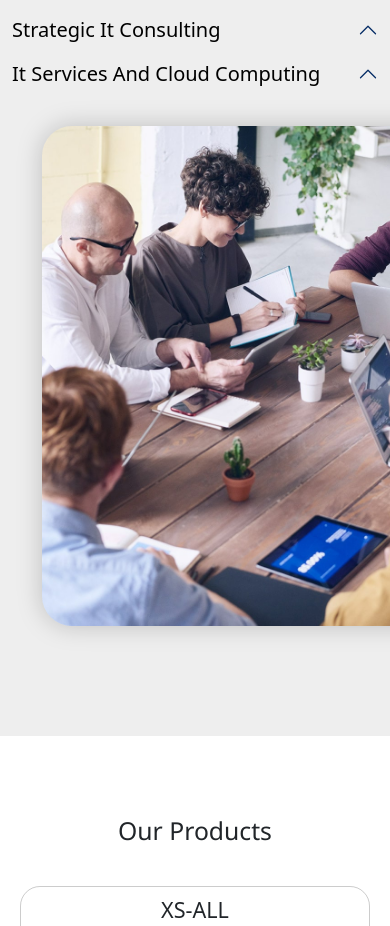
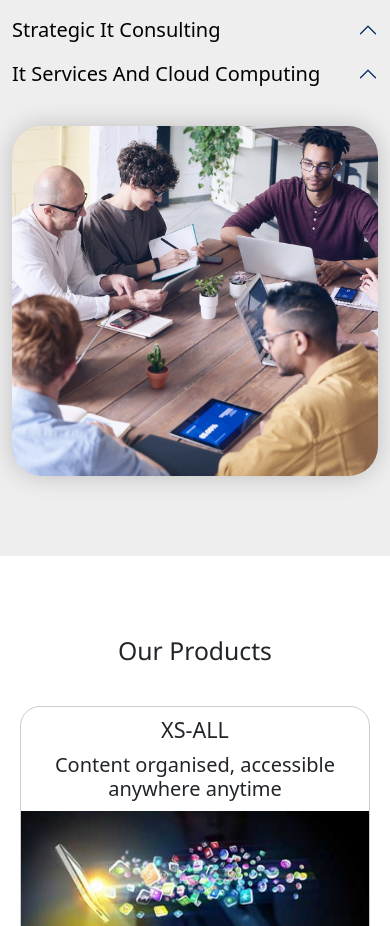
Before and after one commit to curiousdilip/paramarsh, a Next.js app: page / in a window 390 px wide. Shown: the part 1788-2714 px from the top of the page. Built offline with nearby package versions, Linux system fonts and the light colour scheme.

Commit message:
expertise image size fixed

```diff
--- a/app/home.css
+++ b/app/home.css
@@ -184,6 +184,11 @@ section {
   #expertise {
     padding: 80px 0;
   }
+
+  #expertise img {
+    margin: 0;
+    margin-top: 30px;
+  }
   #products {
     padding: 80px 0;
   }
--- a/app/page.jsx
+++ b/app/page.jsx
@@ -150,6 +150,7 @@ const page = () => {
                 alt="expertise"
                 width={500}
                 height={500}
+                className="img-fluid"
                 style={{ objectFit: "cover" }}
               />
             </div>
```
